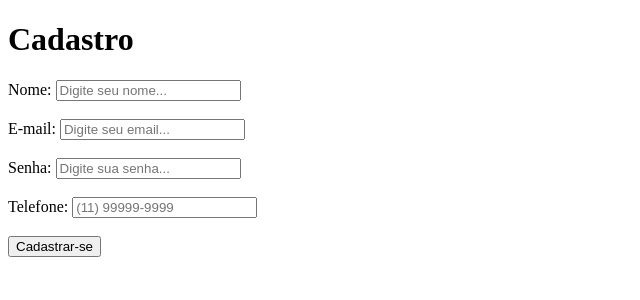
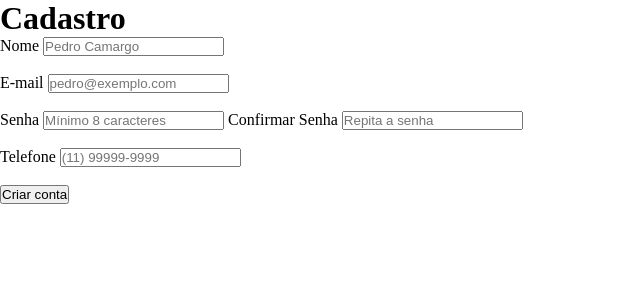
Before and after one commit to heitosena/site-argus, a Django app: page /cadastro/ in a window 1280 px wide. Shown: the top 300 px of the page, without its empty margins (0-640 px from the left). Run offline with Django 5.2, Linux system fonts and the light colour scheme.

Commit message:
inicio do css resetando as coisas

```diff
--- a/siteargus/static/styles/cadastro.css
+++ b/siteargus/static/styles/cadastro.css
@@ -0,0 +1,5 @@
+* {
+    margin: 0;
+    padding: 0;
+    box-sizing: 0;
+ }
--- a/siteargus/templates/usuarios/cadastro.html
+++ b/siteargus/templates/usuarios/cadastro.html
@@ -5,7 +5,7 @@
 <head>
     <meta charset="UTF-8">
     <meta name="viewport" content="width=device-width, initial-scale=1.0">
-    <title>Cadastro</title>
+    <title>Criar conta</title>
 
     <!--Modo de relacionar o html com o css para estilizar-->
 
@@ -21,20 +21,22 @@
         <div class="formulario">
             <form method="post">
                 {% csrf_token %}
-                <label for="nome">Nome:</label>
-                <input type="text" id="nome" name="nome" placeholder="Digite seu nome..." required>
+                <label for="nome">Nome</label>
+                <input type="text" id="nome" name="nome" placeholder="Pedro Camargo" required>
                 <br><br>
-                <label for="email">E-mail:</label>
-                <input type="email" id="email" name="email" placeholder="Digite seu email..." required>
+                <label for="email">E-mail</label>
+                <input type="email" id="email" name="email" placeholder="pedro@exemplo.com" required>
                 <br><br>
-                <label for="senha">Senha:</label>
-                <input type="password" id="senha" name="senha" placeholder="Digite sua senha..." required>
+                <label for="senha">Senha</label>
+                <input type="password" id="senha" name="senha" placeholder="Mínimo 8 caracteres" required>
+                <label for="confSenha">Confirmar Senha</label>
+                <input type="password" id="confSenha" name="confSenha" placeholder="Repita a senha" required>
                 <br><br>
-                <label for="telefone">Telefone:</label>
+                <label for="telefone">Telefone</label>
                 <input type="tel" id="telefone" name="telefone" placeholder="(11) 99999-9999" required>
                 <br><br>
                 <div class="botao_cadastrar">
-                    <button type="submit">Cadastrar-se</button>
+                    <button type="submit">Criar conta</button>
                 </div>
             </form>
         </div>
```
